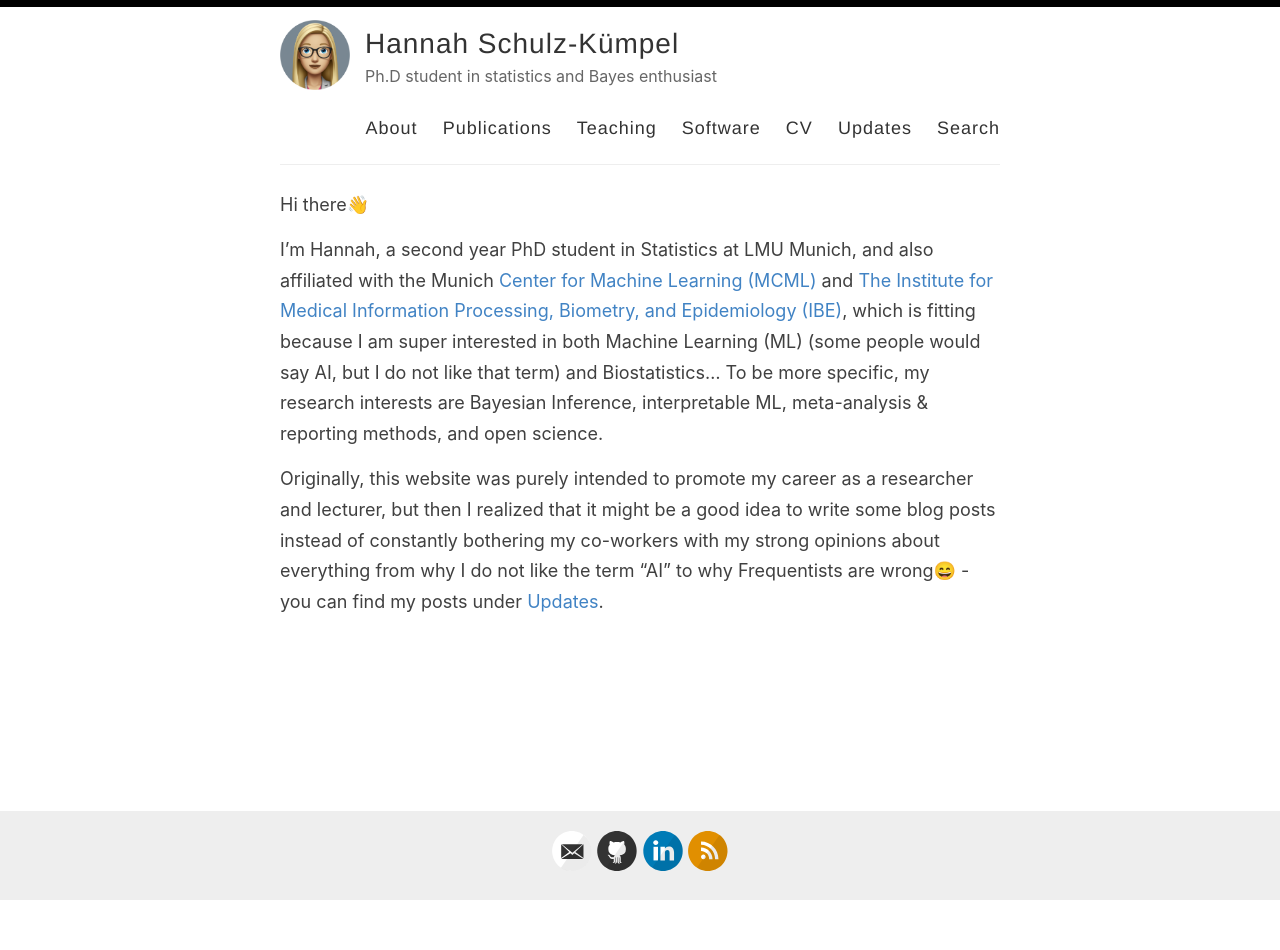
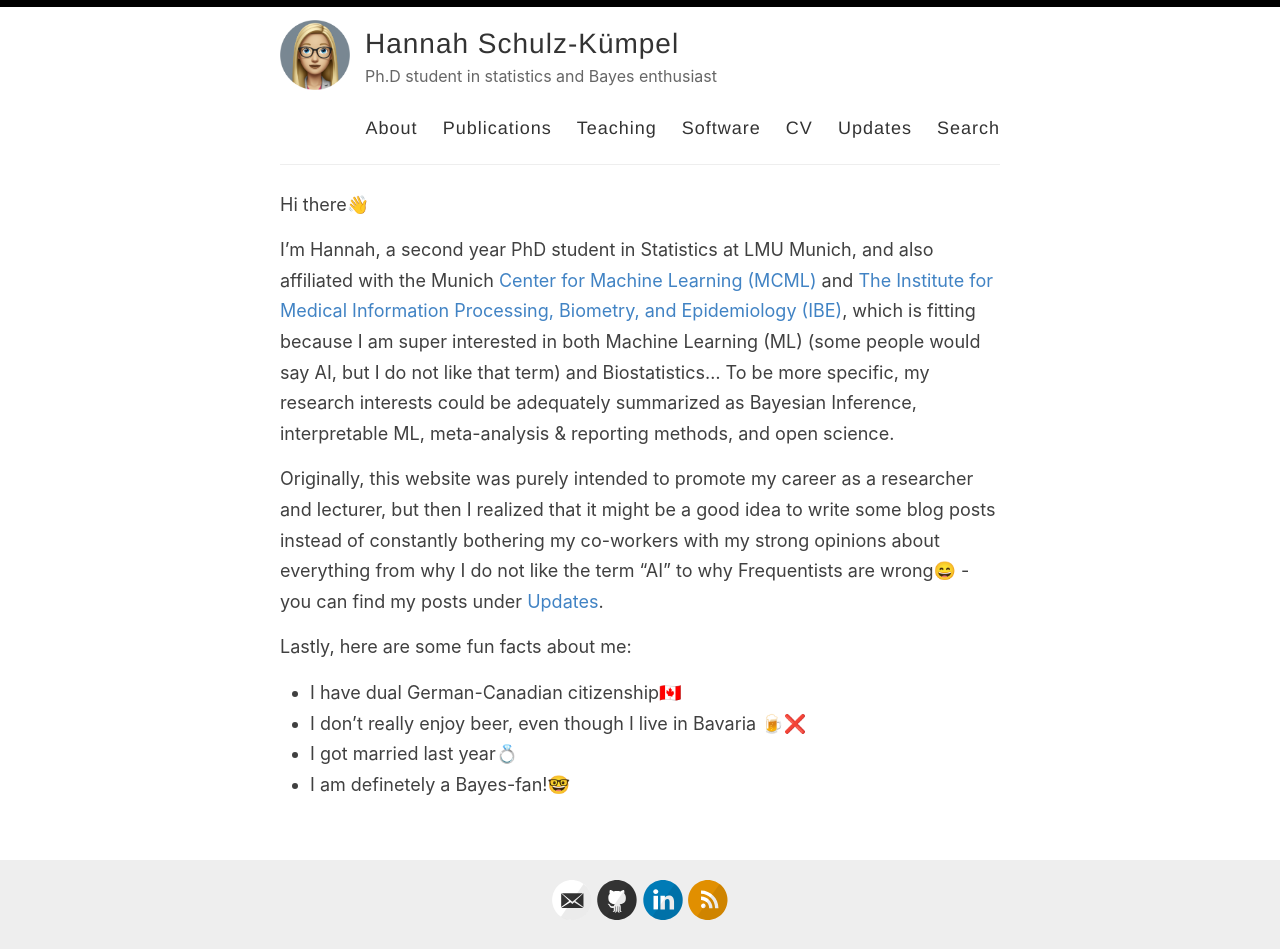
Before and after one commit to 11annah/11annah.github.io, a Jekyll site: the page built from index.md, in a window 1280 px wide. Built offline with Jekyll 4.4.1, drawn with Linux system fonts in a browser that asks for light colours; before the commit the page ends 901 px from its top, so only the background shows below that.

Commit message:
Update index.md

```diff
--- a/index.md
+++ b/index.md
@@ -6,6 +6,12 @@ layout: default
 Hi there👋
 
 I'm Hannah, a second year PhD student in Statistics at LMU Munich, and also affiliated with the Munich <a href="https://mcml.ai">Center for Machine Learning (MCML)</a> and <a href="https://www.ibe.med.uni-muenchen.de/lehrstuehle/ls-mansmann/mitarbeiter/kuempel_hannah/index.html">The Institute for Medical Information Processing, Biometry, and Epidemiology (IBE)</a>, which is fitting because I am super interested in both Machine Learning (ML) (some people would say AI, but I do not like that term) and Biostatistics...
-To be more specific, my research interests are Bayesian Inference, interpretable ML, meta-analysis & reporting methods, and open science.
+To be more specific, my research interests could be adequately summarized as Bayesian Inference, interpretable ML, meta-analysis & reporting methods, and open science.
 
 Originally, this website was purely intended to promote my career as a researcher and lecturer, but then I realized that it might be a good idea to write some blog posts instead of constantly bothering my co-workers with my strong opinions about everything from why I do not like the term "AI" to why Frequentists are wrong😄 - you can find my posts under [Updates]({{ site.baseurl }}/blog/index.html).
+
+Lastly, here are some fun facts about me:
+* I have dual German-Canadian citizenship🇨🇦
+* I don't really enjoy beer, even though I live in Bavaria 🍺❌
+* I got married last year💍
+* I am definetely a Bayes-fan!🤓
```
